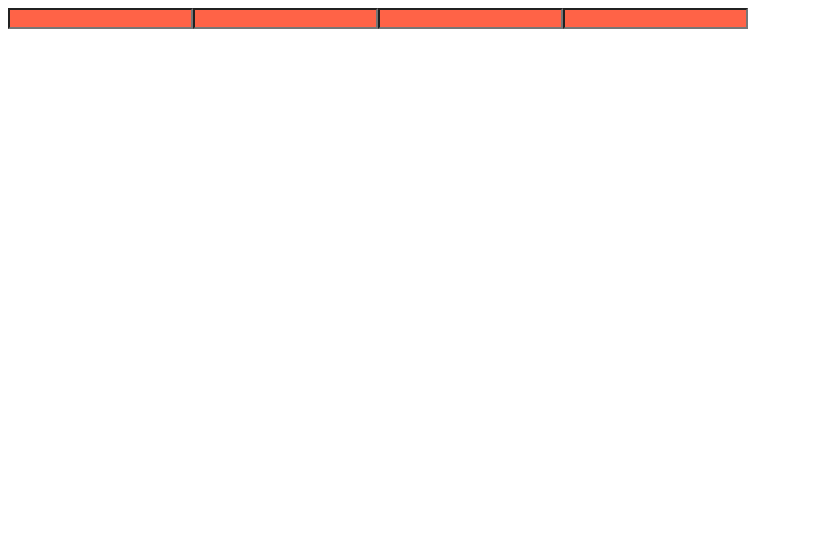
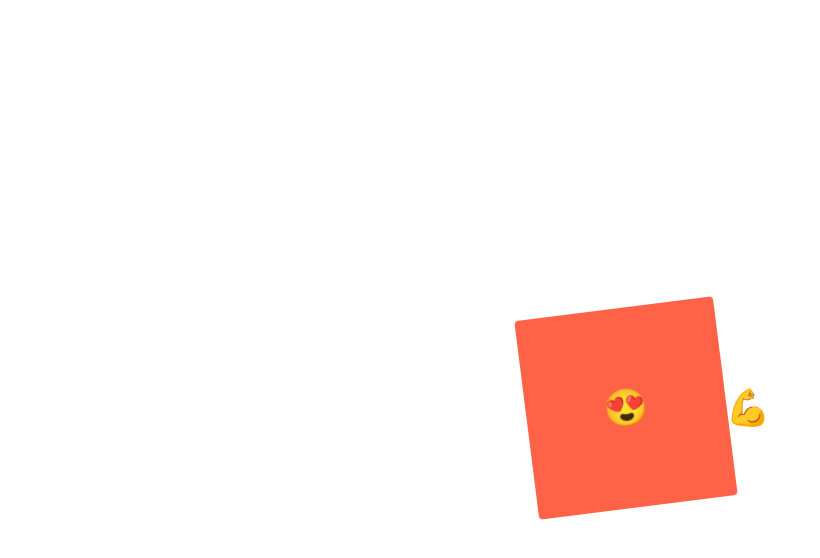
Before and after one commit to eunji-19/react-nomad-01, a React (Create React App) app: page / in a window 1280 px wide. Shown: the top 558 px of the page, without its empty margins (0-820 px from the left). Built offline with nearby package versions, Linux system fonts and the light colour scheme.

Commit message:
selector

```diff
--- a/src/App.js
+++ b/src/App.js
@@ -1,36 +1,88 @@
 import React from "react";
-import styled from "styled-components";
+import styled, { keyframes } from "styled-components";
 
-const Father = styled.div`
+/**
+ * Animation
+ */
+const Wrapper = styled.div`
   display: flex;
+  height: 100vh;
+  width: 100vw;
+  justify-content: center;
+  align-items: center;
+`;
+
+const rotationAnimation = keyframes`
+    0% {
+        transform: rotate(0deg);
+        border-radius: 0px;
+    }
+    50% {
+        border-radius: 100px;
+    }
+    100% {
+        transform: rotate(360deg);
+        border-radius: 0px;
+    }
 `;
 
 /**
- * as : styled.button -> styled.a
+ * Styled-Componets 안의 element 선택하는 방법 1
+ * <span></span>
  */
-const Btn = styled.button`
-  color: white;
+// const Box = styled.div`
+//   height: 200px;
+//   width: 200px;
+//   background-color: tomato;
+//   animation: ${rotationAnimation} 1s linear infinite;
+//   display: flex;
+//   justify-content: center;
+//   align-items: center;
+//   span {
+//     font-size: 36px;
+//     &:hover {
+//       font-size: 50px;
+//     }
+//     &:active {
+//       opacity: 0;
+//     }
+//   }
+// `;
+
+/**
+ * Styled-Componets 안의 element 선택하는 방법 2
+ * <Emoji as="p"></Emoji>
+ */
+const Emoji = styled.span`
+  font-size: 36px;
+`;
+const Box = styled.div`
+  height: 200px;
+  width: 200px;
   background-color: tomato;
-  border: 0;
-  border-radius: 15px;
-`;
-
-const Input = styled.input.attrs({ required: true })`
-  background-color: tomato;
+  animation: ${rotationAnimation} 1s linear infinite;
+  display: flex;
+  justify-content: center;
+  align-items: center;
+  ${Emoji} {
+    &:hover {
+      font-size: 100px;
+    }
+    &:active {
+      opacity: 0;
+    }
+  }
 `;
 
 const App = () => {
   return (
-    <Father as="header">
-      <Input />
-      <Input />
-      <Input />
-      <Input />
-      {/* <Btn>Login</Btn>
-      <Btn as="a" href="/">
-        Login
-      </Btn> */}
-    </Father>
+    <Wrapper>
+      <Box>
+        {/* <span>😍</span> */}
+        <Emoji>😍</Emoji>
+      </Box>
+      <Emoji>💪</Emoji>
+    </Wrapper>
   );
 };
 
```
